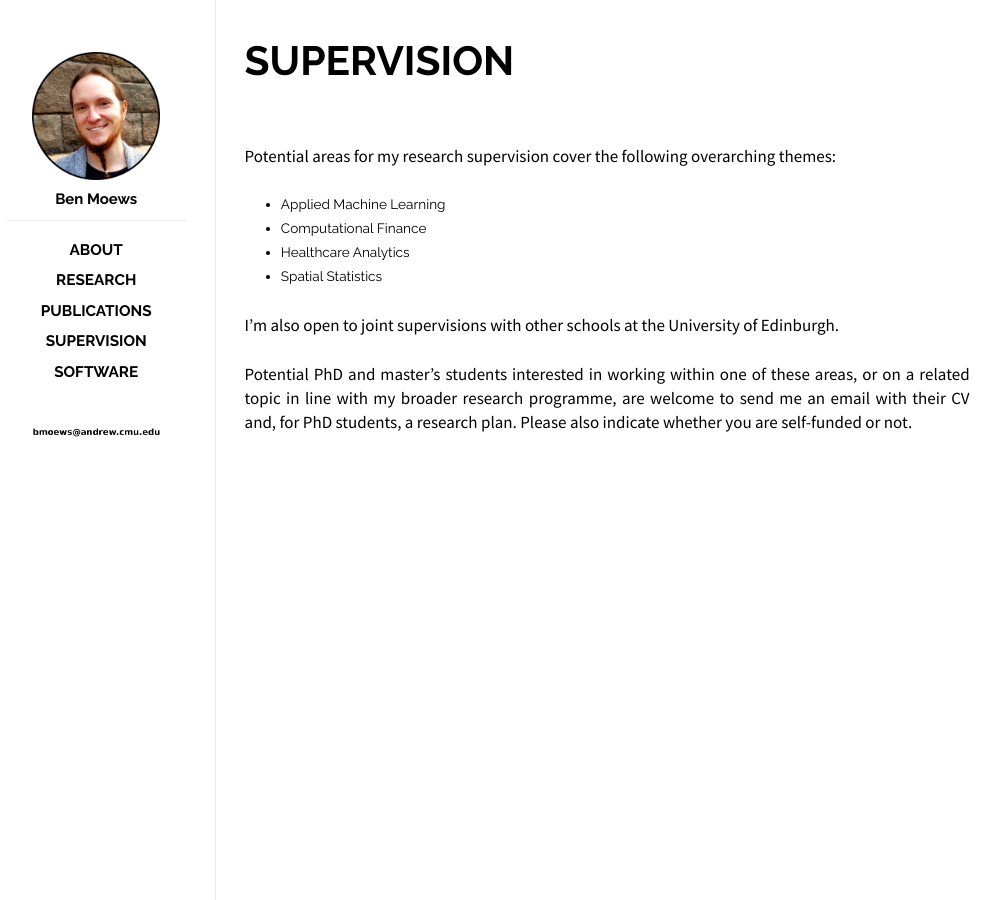
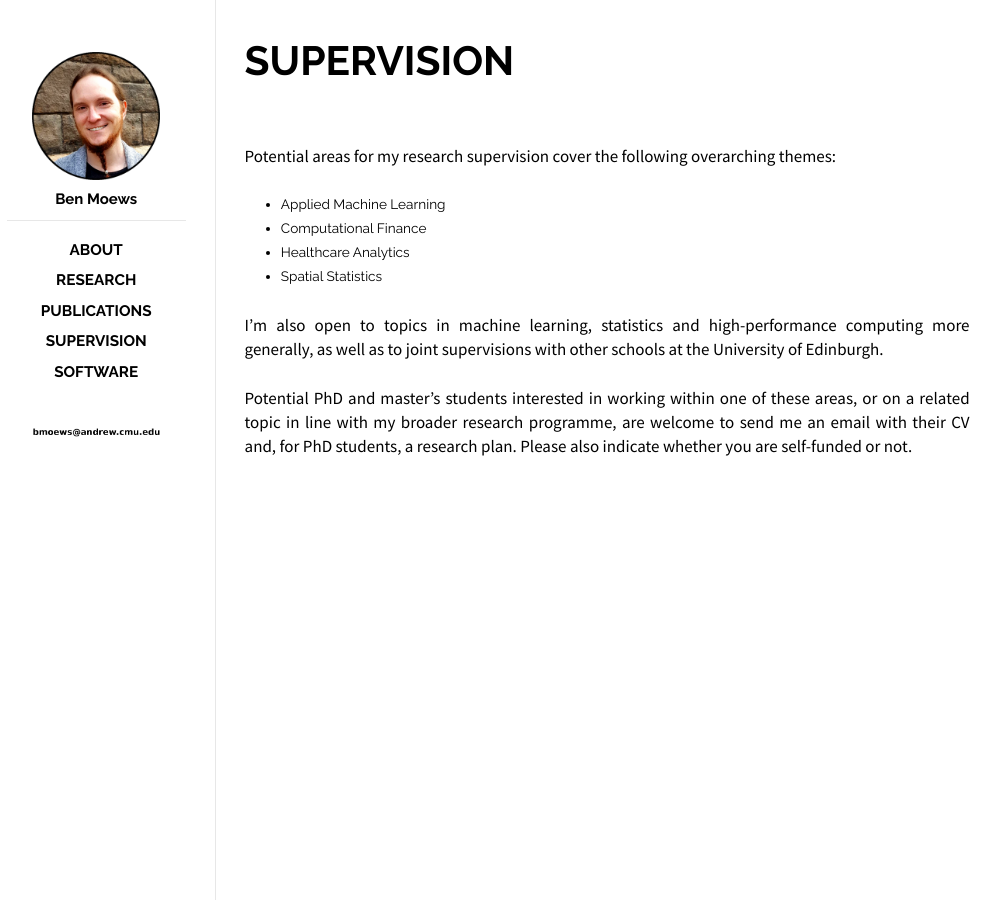
Before and after one commit to moews/moews.github.io, a Jekyll site: the page built from _posts/2017-03-25-supervision.md, in a window 1280 px wide. Shown: the whole page, without its empty margins (143-1144 px from the left). Built offline with Jekyll 4.4.1, drawn with Linux system fonts in a browser that asks for light colours.

Commit message:
Update 2017-03-25-supervision.md

```diff
--- a/_posts/2017-03-25-supervision.md
+++ b/_posts/2017-03-25-supervision.md
@@ -17,7 +17,7 @@ Potential areas for my research supervision cover the following overarching them
 
 <div style="height:25px;font-size:1px;">&nbsp;</div>
 
-I'm also open to joint supervisions with other schools at the University of Edinburgh.
+I'm also open to topics in machine learning, statistics and high-performance computing more generally, as well as to joint supervisions with other schools at the University of Edinburgh.
 
 Potential PhD and master's students interested in working within one of these areas, or on a related topic in line with my broader research programme, are welcome to send me an email with their CV and, for PhD students, a research plan. Please also indicate whether you are self-funded or not.
 
```
